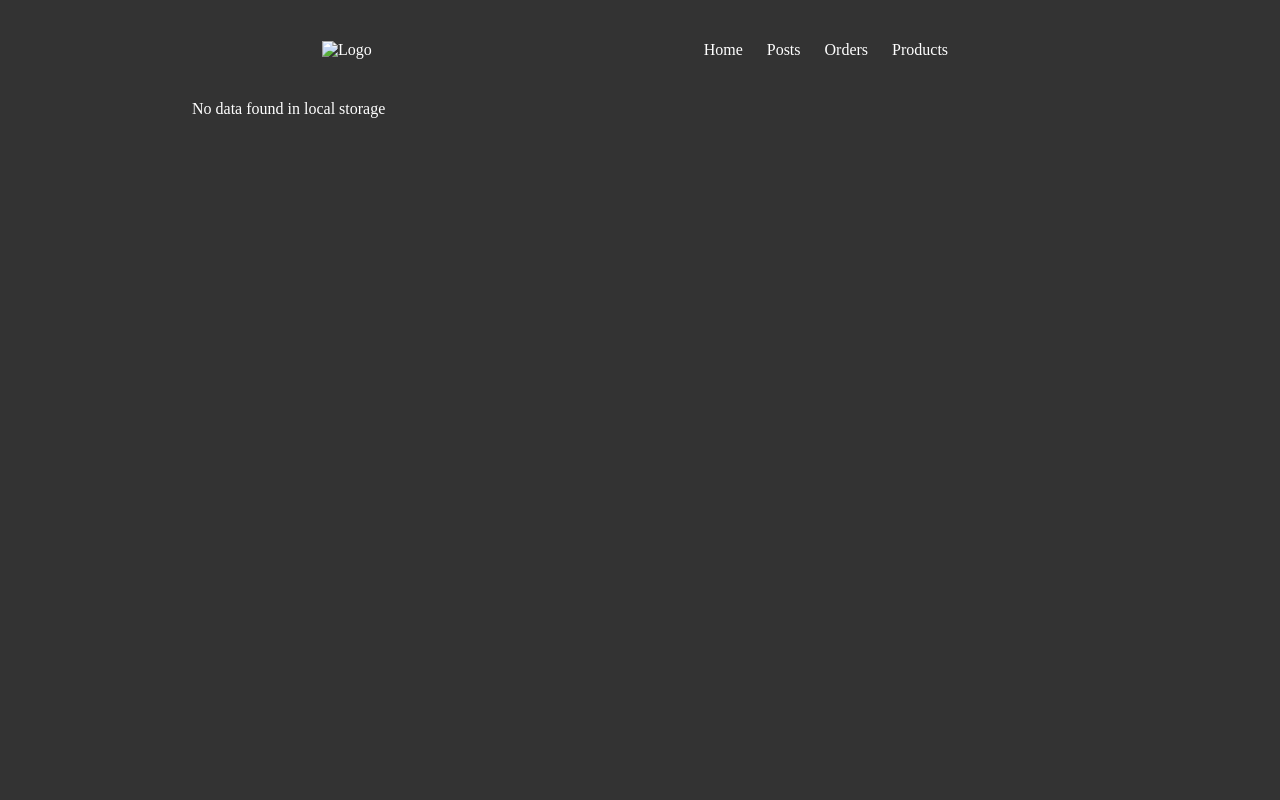
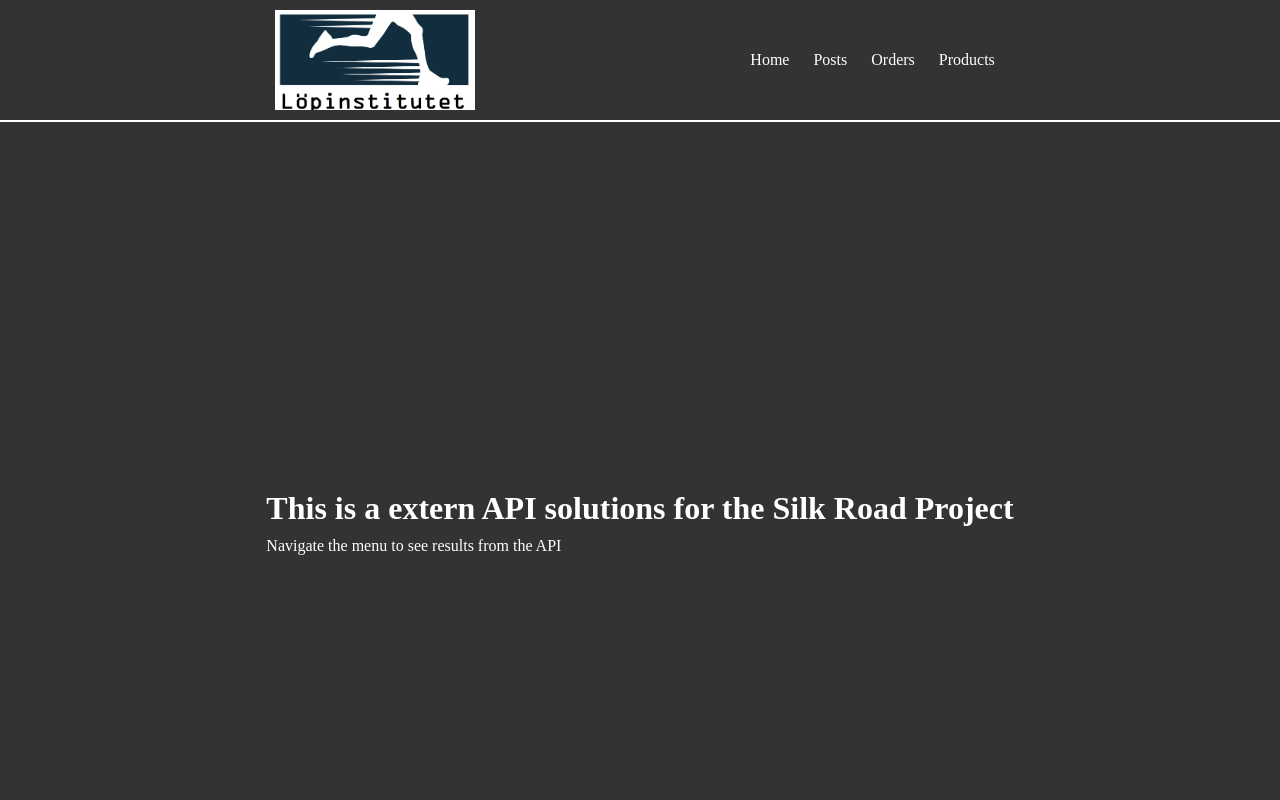
Before and after one commit to isabellapresto/Ailkroadproject-extern-app, a plain HTML site: page index.html in a window 1280 px wide. Shown: the top 800 px of the page. Drawn offline with Linux system fonts and the light colour scheme; no server answers.

Commit message:
edited the home page

```diff
--- a/app/styles/style.scss
+++ b/app/styles/style.scss
@@ -8,10 +8,12 @@
 
 :root {
   --font-clr: #fff;
+  --background-clr: #333;
+  --decoration-clr: red;
 }
 
 body {
-  background: #333;
+  background: var(--background-clr);
   color: var(--font-clr);
   min-height: 100vh;
 }
@@ -23,24 +25,49 @@ main {
 }
 
 header {
-  height: 100px;
+  min-height: 100px;
   display: flex;
   align-items: center;
   justify-content: space-evenly;
-
+  padding: 10px;
+  border-bottom: 2px solid var(--font-clr);
   ul {
     li {
       display: inline-block;
+      position: relative;
       margin: 10px;
       a {
         text-decoration: none;
         color: var(--font-clr);
       }
     }
+    li::after {
+      content: "";
+      position: absolute;
+      bottom: -5px;
+      left: 0;
+      width: 0;
+      height: 2px;
+      background-color: var(--decoration-clr);
+      transition: width 0.3s ease;
+    }
+
+    li:hover::after {
+      width: 100%;
+    }
+  }
+
+  #logo {
+    width: 200px;
+    height: 100px;
+    background-image: url(/Logga.jpg);
+    background-size: cover;
+    background-repeat: no-repeat;
   }
 }
 
 footer {
+  border-top: 2px solid var(--font-clr);
   height: 100px;
   width: 100%;
   display: flex;
@@ -53,7 +80,7 @@ footer {
 .mainDiv {
   .contentDiv {
     padding: 1rem;
-    border-bottom: 2px solid #fff;
+    border-bottom: 2px solid var(--font-clr);
   }
 }
 
@@ -76,7 +103,18 @@ footer {
   }
 }
 
-
 .listAnsvarig {
   margin: 10px;
 }
+
+// Index page
+.indexMain {
+  display: flex;
+  justify-content: center;
+  align-items: center;
+  .introDiv {
+    h1 {
+      margin-bottom: 10px;
+    }
+  }
+}
--- a/index.html
+++ b/index.html
@@ -5,15 +5,13 @@
     <meta http-equiv="X-UA-Compatible" content="IE=edge" />
     <meta name="viewport" content="width=device-width, initial-scale=1.0" />
     <link rel="stylesheet" href="./app/styles/style.css" />
-    <script src="./app/scripts/products.script.js" defer></script>
+    <script src="./app/scripts/main.script.js" defer></script>
     <title>REST API | External Application</title>
   </head>
   <body>
     <!-- Header section -->
     <header>
-      <div id="logo">
-        <img src="" alt="Logo" />
-      </div>
+      <div id="logo"></div>
       <nav>
         <ul>
           <li><a href="index.html">Home</a></li>
@@ -25,7 +23,12 @@
     </header>
 
     <!-- Main section -->
-    <main></main>
+    <main class="indexMain">
+      <div class="introDiv">
+        <h1>This is a extern API solutions for the Silk Road Project</h1>
+        <p>Navigate the menu to see results from the API</p>
+      </div>
+    </main>
 
     <!-- Footer section -->
     <footer>
```
Also changed, not shown: Logga.jpg (added), app/scripts/main.script.js (added), app/styles/style.css, 1 other file.
